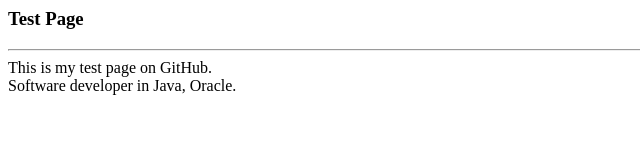
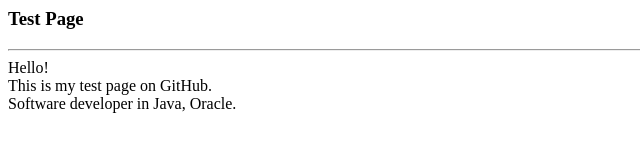
Before and after one commit to jxu512/XuRepo, a plain HTML site: page index.html in a window 1280 px wide. Shown: the whole page, without its empty margins (0-640 px from the left). Drawn offline with Linux system fonts and the light colour scheme.

Commit message:
Update index.html

```diff
--- a/index.html
+++ b/index.html
@@ -2,6 +2,7 @@
 <header><h3>Test Page<h3></header>
 <body>
 <hr>
+Hello!<br>
 This is my test page on GitHub.<br>
 Software developer in Java, Oracle.
 </body>
```
